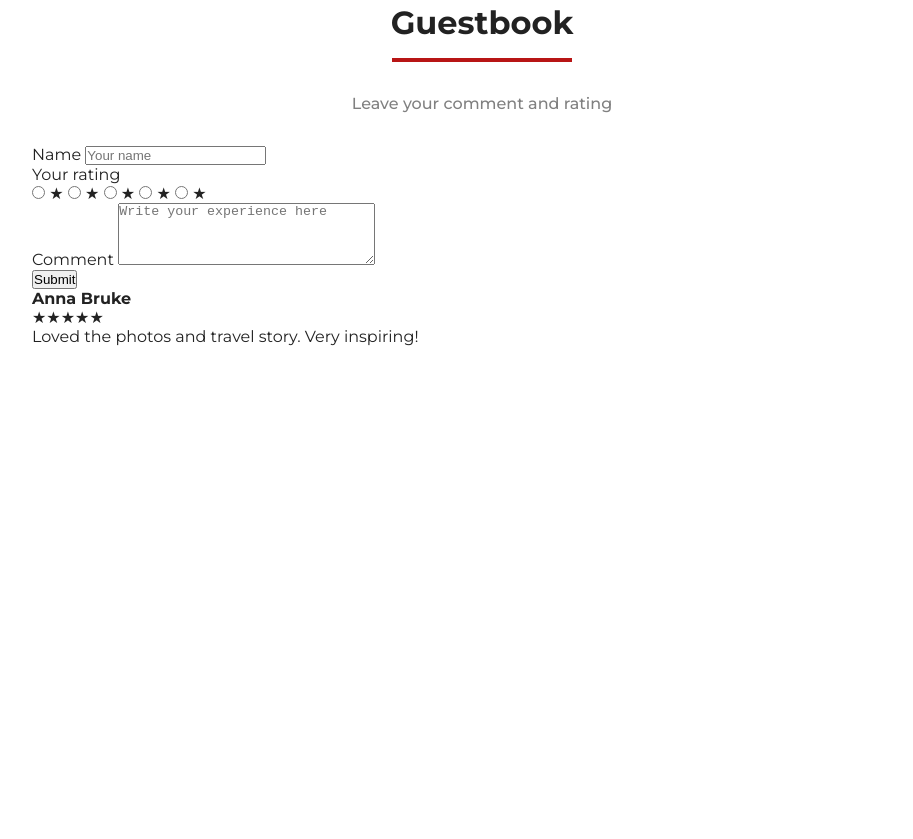
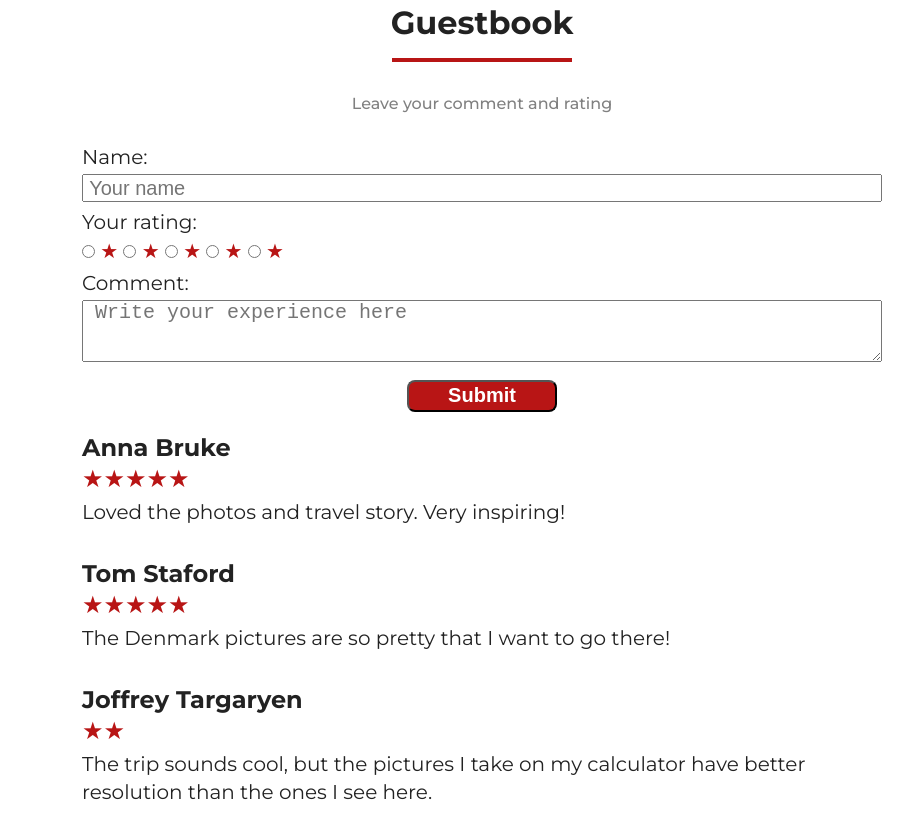
Before and after one commit to kamillamacedo/my-australia-journey, a plain HTML site: page index.html in a window 1280 px wide. Shown: the part 8910-9749 px from the top of the page, without its empty margins (158-1071 px from the left). Before the commit the page ends 9344 px from the top, so only its background shows below. Drawn offline with Linux system fonts and the light colour scheme.

Commit message:
Add css to guestbook section

```diff
--- a/css/gallery.css
+++ b/css/gallery.css
@@ -98,4 +98,8 @@
     width: 450px;
     height: 550px;
   }
+  .gallery-card.large {
+    width: 450px;
+  }
+
 }
--- /dev/null
+++ b/css/guestbook.css
@@ -0,0 +1,144 @@
+.guestbook-form {
+  display: flex;
+  flex-direction: column;
+}
+.form-group {
+  display: flex;
+  flex-direction: column;
+  gap: 5px;
+  margin-bottom: 8px;
+}
+
+.form-group input[type="text"]{
+    line-height: 24px;
+}
+
+.form-group input[type="text"],
+.form-group textarea {
+  width: 100%;
+  max-width: 600px;
+}
+
+.rating {
+  color: var(--secondary-color);
+}
+
+.guestbook-form button {
+  display: block;
+  width: 150px;
+  height: 32px;
+  margin: 10px auto 20px;
+  text-align: center;
+  align-content: center;
+  border-radius: 8px;
+  background-color: var(--secondary-color);
+  text-decoration: none;
+  color: var(--text-secondary-color);
+  font-size: 20px;
+  font-weight: var(--title-weight);
+}
+
+.guest-entries {
+  display: flex;
+  flex-direction: column;
+  gap: 32px;
+}
+
+.entry header{
+    font-size: 20px;
+}
+
+.entry-profile {
+  line-height: 32px;
+  font-weight: var(--title-weight);
+}
+
+.entry-rating {
+  color: var(--secondary-color);
+  margin-bottom: 5px;
+}
+
+.entry-comment {
+  font-size: 16px;
+  line-height: 28px;
+}
+
+@media screen and (min-width: 1024px) {
+  .guestbook-form {
+    margin: 0 auto;
+    max-width: 800px;
+    font-size: 20px;
+  }
+
+  .form-group input[type="text"],
+  .form-group textarea {
+    max-width: 800px;
+  }
+
+  .form-group input[type="text"],
+  .form-group textarea::placeholder{
+    font-size: 20px;
+  }
+
+  .entry header{
+    font-size: 24px;
+  }
+
+  .guest-entries {
+    margin: 0 auto;
+    max-width: 800px;
+  }
+
+  .entry-comment {
+    font-size: 20px;
+  }
+}
+
+@media screen and (min-width: 1440px) {
+  .guestbook-form {
+    max-width: 1000px;
+    font-size: 24px;
+  }
+
+  .form-group input[type="text"],
+  .form-group textarea {
+    max-width: 1000px;
+  }
+
+  .guest-entries {
+    flex-direction: row;
+    max-width: 1000px;
+  }
+
+  .entry {
+    max-width: 384px;
+    margin: 0 auto;
+  }
+
+  .entry header{
+    font-size: 28px;
+  }
+
+  .entry-comment {
+    font-size: 24px;
+  }
+}
+
+@media screen and (min-width: 1900px) {
+  .guestbook-form {
+    max-width: 1200px;
+  }
+
+  .form-group input[type="text"],
+  .form-group textarea {
+    max-width: 1200px;
+  }
+
+  .guest-entries {
+    max-width: 1200px;
+  }
+
+  .entry {
+    max-width: 400px;
+  }
+}
--- a/css/style.css
+++ b/css/style.css
@@ -5,3 +5,4 @@
 @import url(tips.css);
 @import url(timeline.css);
 @import url(gallery.css);
+@import url(guestbook.css);
--- a/index.html
+++ b/index.html
@@ -508,18 +508,18 @@
 
         <form class="guestbook-form" action="#" method="post">
           <div class="form-group">
-            <label for="user-name">Name</label>
+            <label for="user-name">Name:</label>
             <input
               type="text"
               name="name"
               id="user-name"
-              placeholder="Your name"
+              placeholder=" Your name"
               required
             />
           </div>
 
           <div class="form-group">
-            <label>Your rating</label>
+            <label>Your rating:</label>
             <div class="rating">
               <input type="radio" id="rating-5" name="rating" value="5" />
               <label for="rating-5">★</label>
@@ -535,13 +535,13 @@
           </div>
 
           <div class="form-group">
-            <label for="user-message">Comment</label>
+            <label for="user-message">Comment:</label>
             <textarea
               name="message"
               id="user-message"
               rows="4"
               cols="30"
-              placeholder="Write your experience here"
+              placeholder=" Write your experience here"
             ></textarea>
           </div>
 
@@ -550,13 +550,35 @@
 
         <div class="guest-entries">
           <article class="entry">
-            <header class="entry-profile">
-              <h4>Anna Bruke</h4>
+            <header>
+              <h4 class="entry-profile">Anna Bruke</h4>
               <div class="entry-rating">★★★★★</div>
             </header>
             <footer>
               <div class="entry-comment">
                 <p>Loved the photos and travel story. Very inspiring!</p>
+              </div>
+            </footer>
+          </article>
+          <article class="entry">
+            <header>
+              <h4 class="entry-profile">Tom Staford</h4>
+              <div class="entry-rating">★★★★★</div>
+            </header>
+            <footer>
+              <div class="entry-comment">
+                <p>The Denmark pictures are so pretty that I want to go there!</p>
+              </div>
+            </footer>
+          </article>
+          <article class="entry">
+            <header>
+              <h4 class="entry-profile">Joffrey Targaryen</h4>
+              <div class="entry-rating">★★</div>
+            </header>
+            <footer>
+              <div class="entry-comment">
+                <p>The trip sounds cool, but the pictures I take on my calculator have better resolution than the ones I see here.</p>
               </div>
             </footer>
           </article>
```
